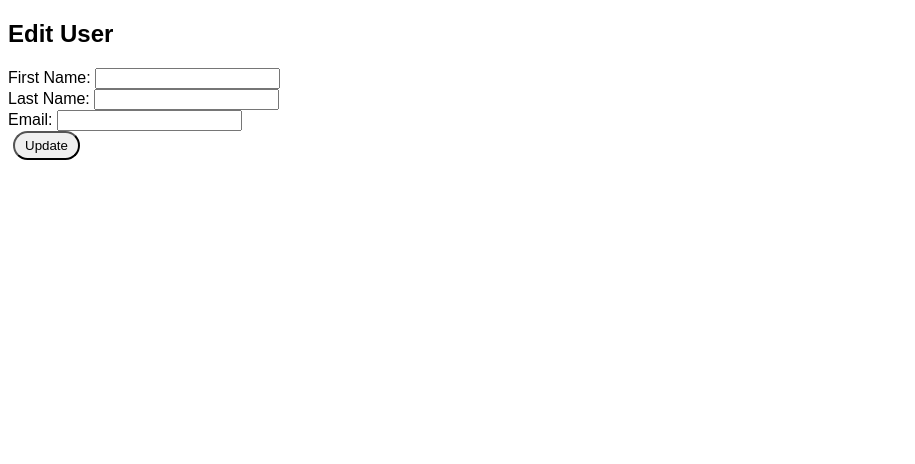
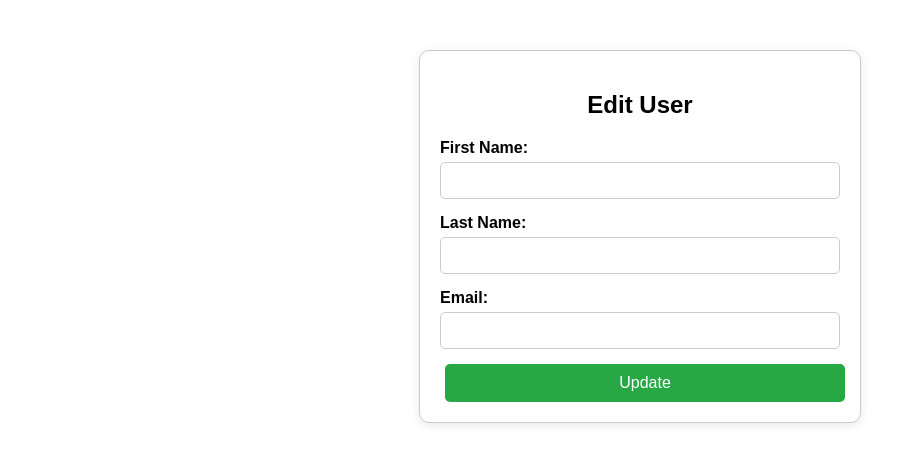
Before and after one commit to Kunal309/Employwise-frontend, a React (Vite) app: page /edit-user/1 in a window 1280 px wide. Shown: the top 464 px of the page, without its empty margins (0-915 px from the left). Built offline with nearby package versions, Linux system fonts and the light colour scheme; sample sign-in values are in the browser's storage; the HTML template or start-up script is replaced by a standard one.

Commit message:
Update EditUser.jsx

```diff
--- a/src/components/EditUser.jsx
+++ b/src/components/EditUser.jsx
@@ -1,5 +1,6 @@
 import React, { useEffect, useState } from 'react';
 import { useParams, useNavigate } from 'react-router-dom';
+import './EditUser.css'; // Import the CSS file for EditUser styling
 
 const EditUser = () => {
   const { id } = useParams();
@@ -36,22 +37,22 @@ const EditUser = () => {
   };
 
   return (
-    <div>
+    <div className="edit-container">
       <h2>Edit User</h2>
       <form onSubmit={handleUpdate}>
-        <div>
+        <div className="form-group">
           <label>First Name: </label>
           <input value={firstName} onChange={(e) => setFirstName(e.target.value)} required />
         </div>
-        <div>
+        <div className="form-group">
           <label>Last Name: </label>
           <input value={lastName} onChange={(e) => setLastName(e.target.value)} required />
         </div>
-        <div>
+        <div className="form-group">
           <label>Email: </label>
           <input value={email} onChange={(e) => setEmail(e.target.value)} required />
         </div>
-        <button type="submit">Update</button>
+        <button className="submit-btn" type="submit">Update</button>
       </form>
     </div>
   );
```
